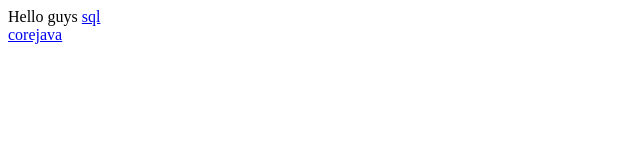
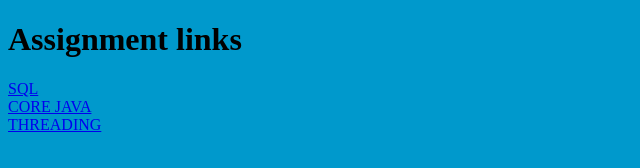
Before and after one commit to Sandeep-Banuka/Sandeep-Banuka.github.io, a plain HTML site: page index.html in a window 1280 px wide. Shown: the whole page, without its empty margins (0-640 px from the left). Drawn offline with Linux system fonts and the light colour scheme.

Commit message:
Update index.html

```diff
--- a/index.html
+++ b/index.html
@@ -1,12 +1,16 @@
 <!DOCTYPE html>
 <html>
 <head>
-	<title>Sandeep</title>
+	<title>Links for Projects</title>
 </head>
-<body>
-	Hello guys
-	<a href=" https://github.com/Sandeep-Banuka/sql.github.io">sql</a><br/>
-	<a href=" https://github.com/Sandeep-Banuka/Corejava.github.io">corejava</a>
+<body bgcolor="0099CC">
+<h1>Assignment links</h1>
+
+	<a href=" https://github.com/Sandeep-Banuka/sql.github.io" width=20>SQL</a><br/>
+	<a href=" https://github.com/Sandeep-Banuka/Corejava.github.io">CORE JAVA</a><br/>
+	<a href="https://github.com/Sandeep-Banuka/threading.github.io">THREADING</a><br/>
+
+
 
 </body>
 </html>
```
